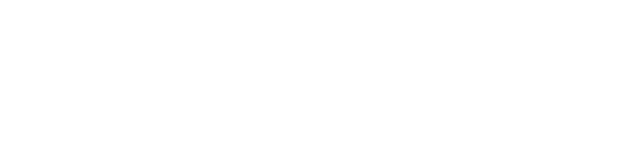
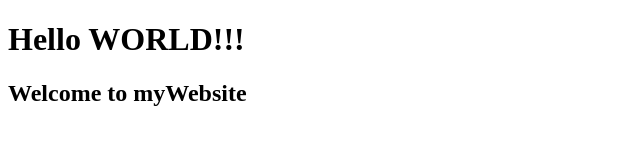
Before and after one commit to sorrasakwim/testGit, a plain HTML site: page index.html in a window 1280 px wide. Shown: the whole page, without its empty margins (0-640 px from the left). Drawn offline with Linux system fonts and the light colour scheme.

Commit message:
Added welcome Message

```diff
--- a/index.html
+++ b/index.html
@@ -3,4 +3,7 @@
 <head>
     <title>Test for GITHUB MINI COURSES</title>
 </head>
-<body></body>
+<body>
+    <h1>Hello WORLD!!!</h1>
+    <h2>Welcome to myWebsite</h2>
+</body>
```
Also changed, not shown: 1 other file.
